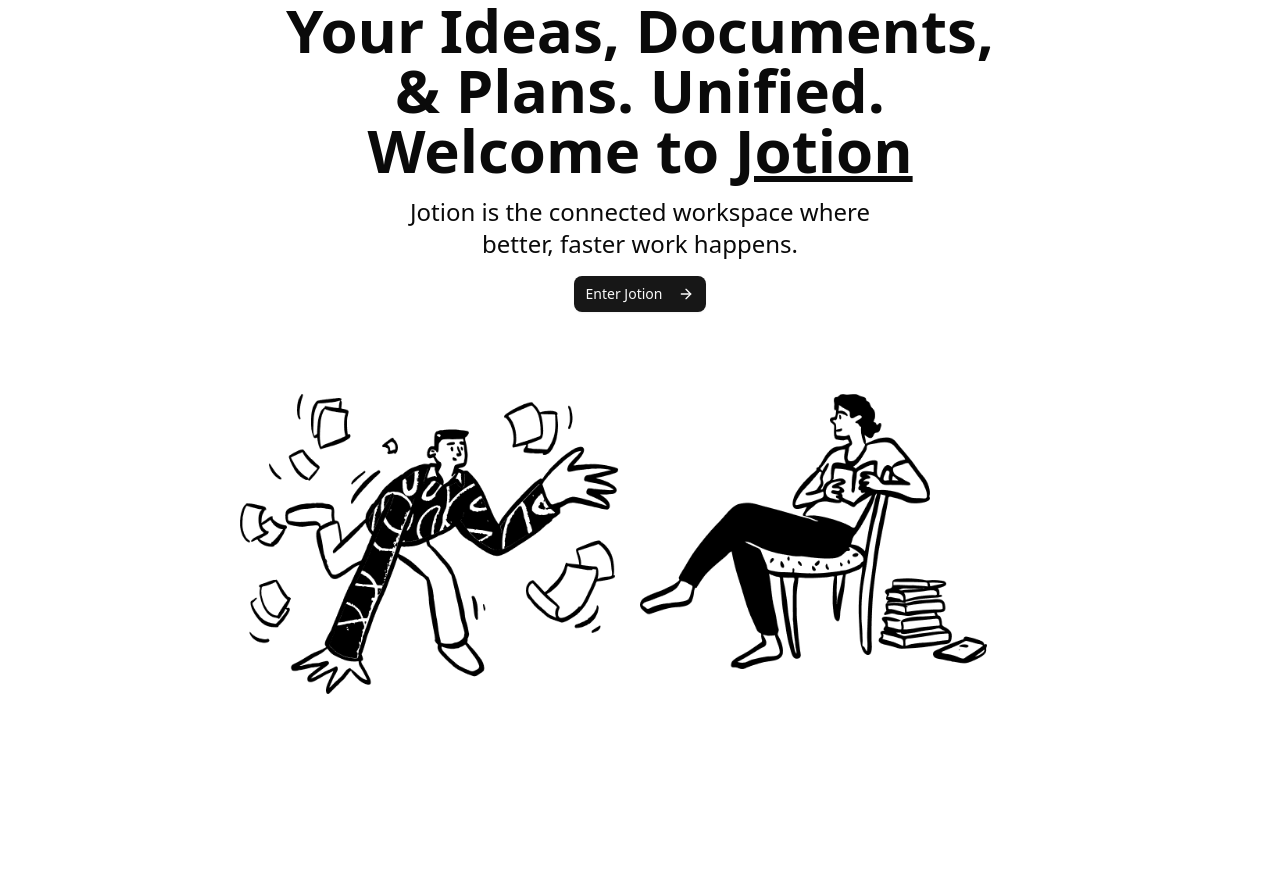
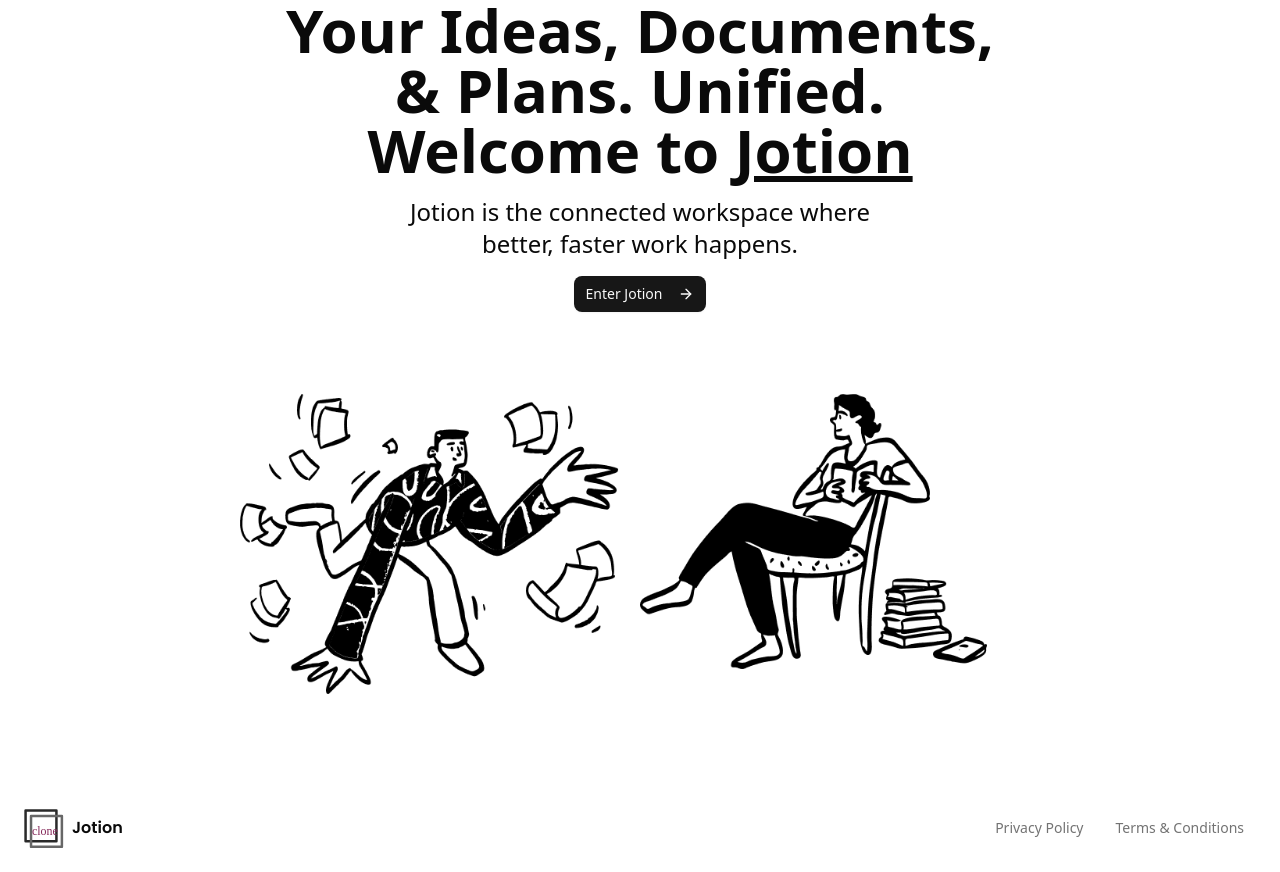
Before and after one commit to GenkiKishikawa/notion_clone, a Next.js app in the folder notion-clone/: page / in a window 1280 px wide. Before the commit the page ends 800 px from the top, so only its background shows below. Built offline with nearby package versions, Linux system fonts and the light colour scheme.

Commit message:
Add: LP改修

```diff
--- /dev/null
+++ b/notion-clone/app/(marketing)/_components/footer.tsx
@@ -0,0 +1,18 @@
+import { Button } from "@/components/ui/button";
+import { Logo } from "./logo";
+
+export const Footer = () => {
+  return (
+    <div className="flex items-center w-full p-6 bg-background z-50">
+      <Logo />
+      <div className="md:ml-auto w-full justify-between md:justify-end flex items-center gap-x-2 text-muted-foreground">
+        <Button variant="ghost" size="sm">
+          Privacy Policy
+        </Button>
+        <Button variant="ghost" size="sm">
+          Terms & Conditions
+        </Button>
+      </div>
+    </div>
+  );
+};
--- a/notion-clone/app/(marketing)/_components/heroes.tsx
+++ b/notion-clone/app/(marketing)/_components/heroes.tsx
@@ -12,7 +12,7 @@
             className="object-contain"
           />
         </div>
-        <div className="relative h-[400px] w-[400px]">
+        <div className="relative h-[400px] w-[400px] hidden md:block">
           <Image
             src="/reading.png"
             fill
--- /dev/null
+++ b/notion-clone/app/(marketing)/_components/logo.tsx
@@ -0,0 +1,18 @@
+import Image from "next/image";
+import { Poppins } from "next/font/google";
+
+import { cn } from "@/lib/utils";
+
+const font = Poppins({
+  subsets: ["latin"],
+  weight: ["400", "600"],
+});
+
+export const Logo = () => {
+  return (
+    <div className="hidden md:flex items-center gap-x-2">
+      <Image src="/logo.svg" height="40" width="40" alt="Logo" />
+      <p className={cn("font-semibold", font.className)}>Jotion</p>
+    </div>
+  );
+};
--- a/notion-clone/app/(marketing)/page.tsx
+++ b/notion-clone/app/(marketing)/page.tsx
@@ -1,6 +1,7 @@
 import React from "react";
 import { Heading } from "./_components/heading";
 import { Heroes } from "./_components/heroes";
+import { Footer } from "./_components/footer";
 
 const MarketingPage = () => {
   return (
@@ -9,6 +10,7 @@
         <Heading />
         <Heroes />
       </div>
+      <Footer />
     </div>
   );
 };
```
